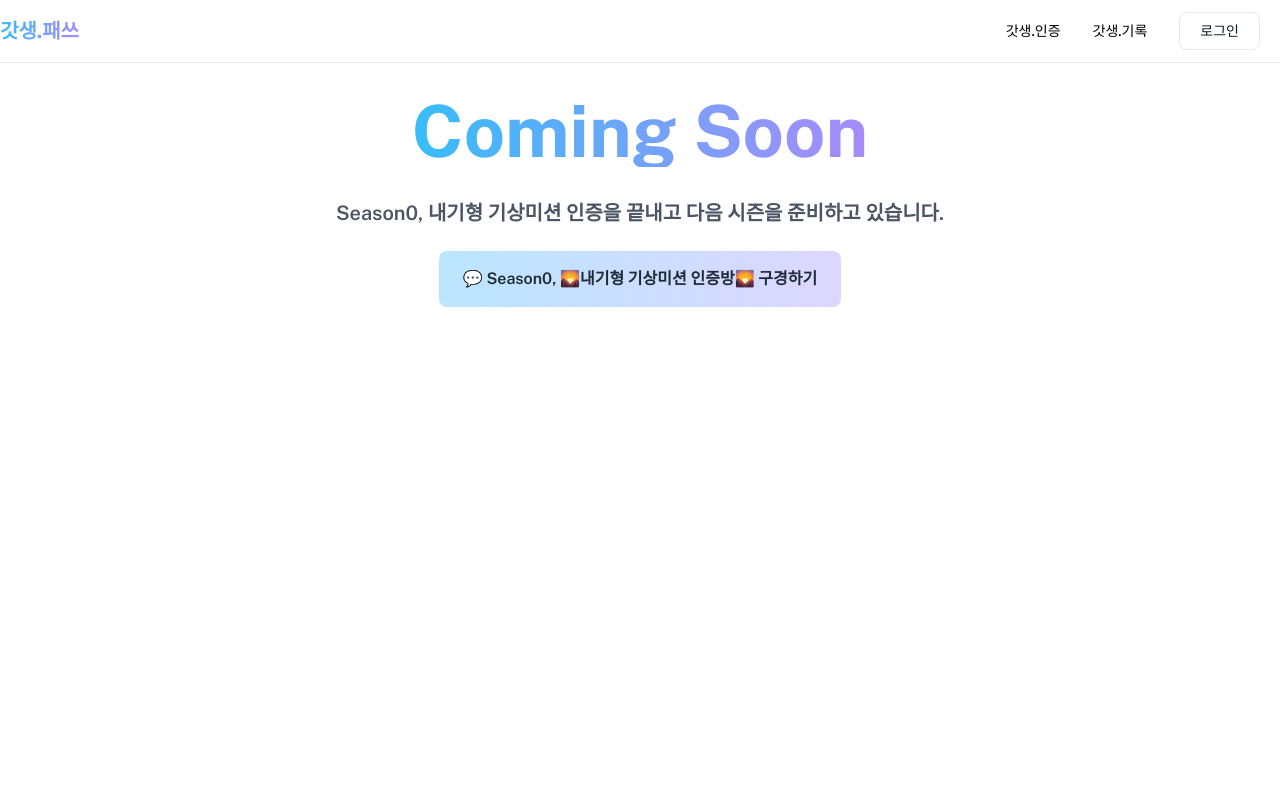
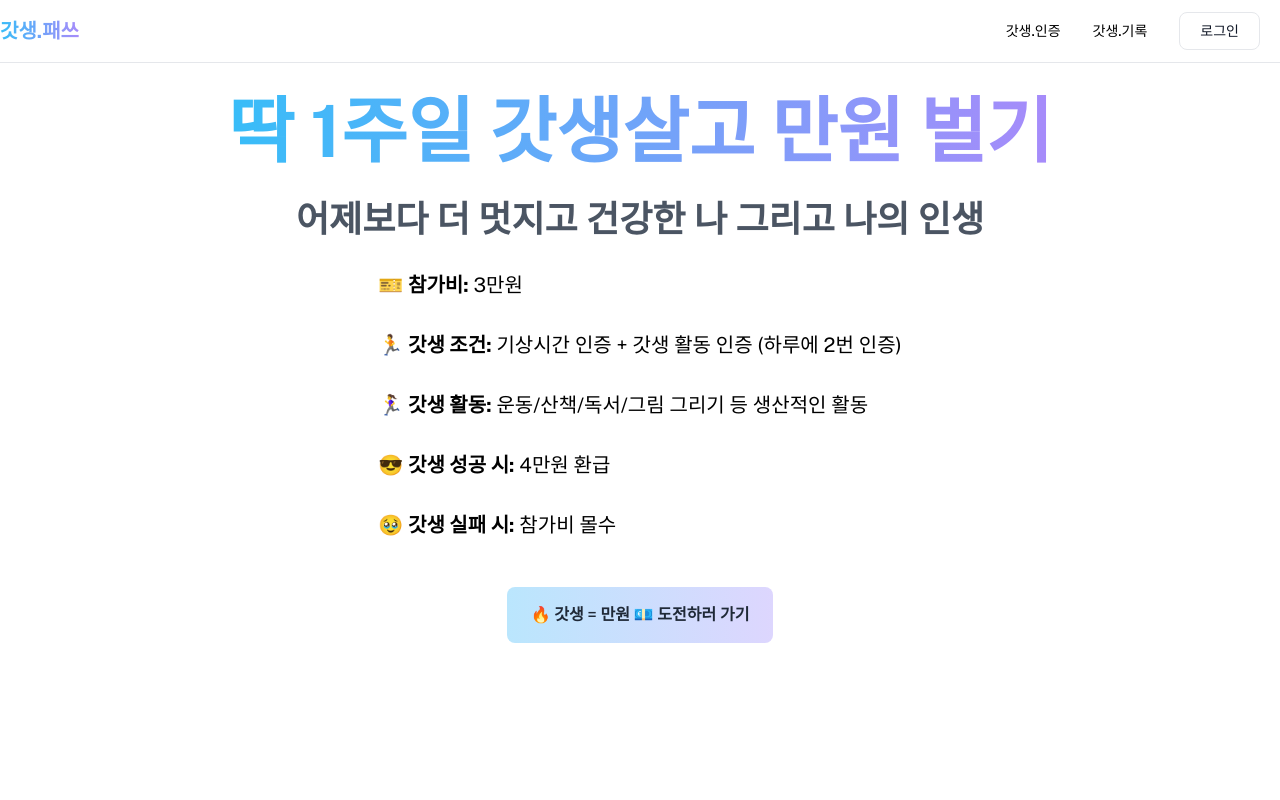
Before and after one commit to reveally-club/life-pass-app, a Next.js app: page / in a window 1280 px wide. Shown: the top 800 px of the page. Built offline with nearby package versions, Linux system fonts and the light colour scheme; no server answers.

Commit message:
feat: index

```diff
--- a/package.json
+++ b/package.json
@@ -23,6 +23,7 @@
     "react-medium-image-zoom": "^5.1.3",
     "sass": "^1.59.3",
     "sweetalert2": "^11.7.3",
+    "swiper": "^9.1.1",
     "typescript": "4.9.5"
   },
   "devDependencies": {
--- a/src/pages/index.tsx
+++ b/src/pages/index.tsx
@@ -1,6 +1,12 @@
-import { useRouter } from "next/router";
 import Layout from "./common/Layout";
 import Link from "next/link";
+import Loading from "./common/Loading";
+import HistoryCard from "./history/components/HistoryCard";
+
+import { Pagination } from "swiper";
+import { Swiper, SwiperSlide } from "swiper/react";
+import "swiper/css";
+import "swiper/css/pagination";
 
 export default function Home() {
   return (
@@ -8,18 +14,35 @@ export default function Home() {
       <section className="flex flex-col w-full items-center">
         <div className="mt-8 flex flex-col w-full items-center">
           <h3 className="font-bold text-7xl text-transparent bg-clip-text bg-gradient-to-r from-sky-400 to-violet-400">
-            Coming Soon
+            딱 1주일 갓생살고 만원 벌기
           </h3>
-          <p className="mt-8 text-xl text-gray-600 font-semibold">
-            Season0, 내기형 기상미션 인증을 끝내고 다음 시즌을 준비하고
-            있습니다.
-          </p>
+          <h4 className="mt-8 text-4xl text-gray-600 font-semibold">
+            어제보다 더 멋지고 건강한 나 그리고 나의 인생
+          </h4>
+          <ul className="flex flex-col gap-8 mt-8 text-xl">
+            <li>
+              🎫 <b>참가비:</b> 3만원
+            </li>
+            <li>
+              🏃 <b>갓생 조건:</b> 기상시간 인증 + 갓생 활동 인증 (하루에 2번
+              인증)
+            </li>
+            <li>
+              🏃‍♀️ <b>갓생 활동:</b> 운동/산책/독서/그림 그리기 등 생산적인 활동
+            </li>
+            <li>
+              😎 <b>갓생 성공 시:</b> 4만원 환급
+            </li>
+            <li>
+              🥹 <b>갓생 실패 시:</b> 참가비 몰수
+            </li>
+          </ul>
           <Link
             href="https://open.kakao.com/o/g0mKTf8e"
             target="_blank"
-            className="flex justify-center rounded-lg font-semibold text-gray-800  bg-gradient-to-r from-sky-200 to-violet-200 hover:from-sky-300 hover:to-violet-300 px-6 py-4 mt-6"
+            className="mt-12 flex justify-center rounded-lg font-semibold text-gray-800  bg-gradient-to-r from-sky-200 to-violet-200 hover:from-sky-300 hover:to-violet-300 px-6 py-4"
           >
-            💬 Season0, 🌄내기형 기상미션 인증방🌄 구경하기
+            🔥 갓생 = 만원 💶 도전하러 가기
           </Link>
         </div>
       </section>
```
Also changed, not shown: 1 other file (tests, documents, lock files or other folders).
